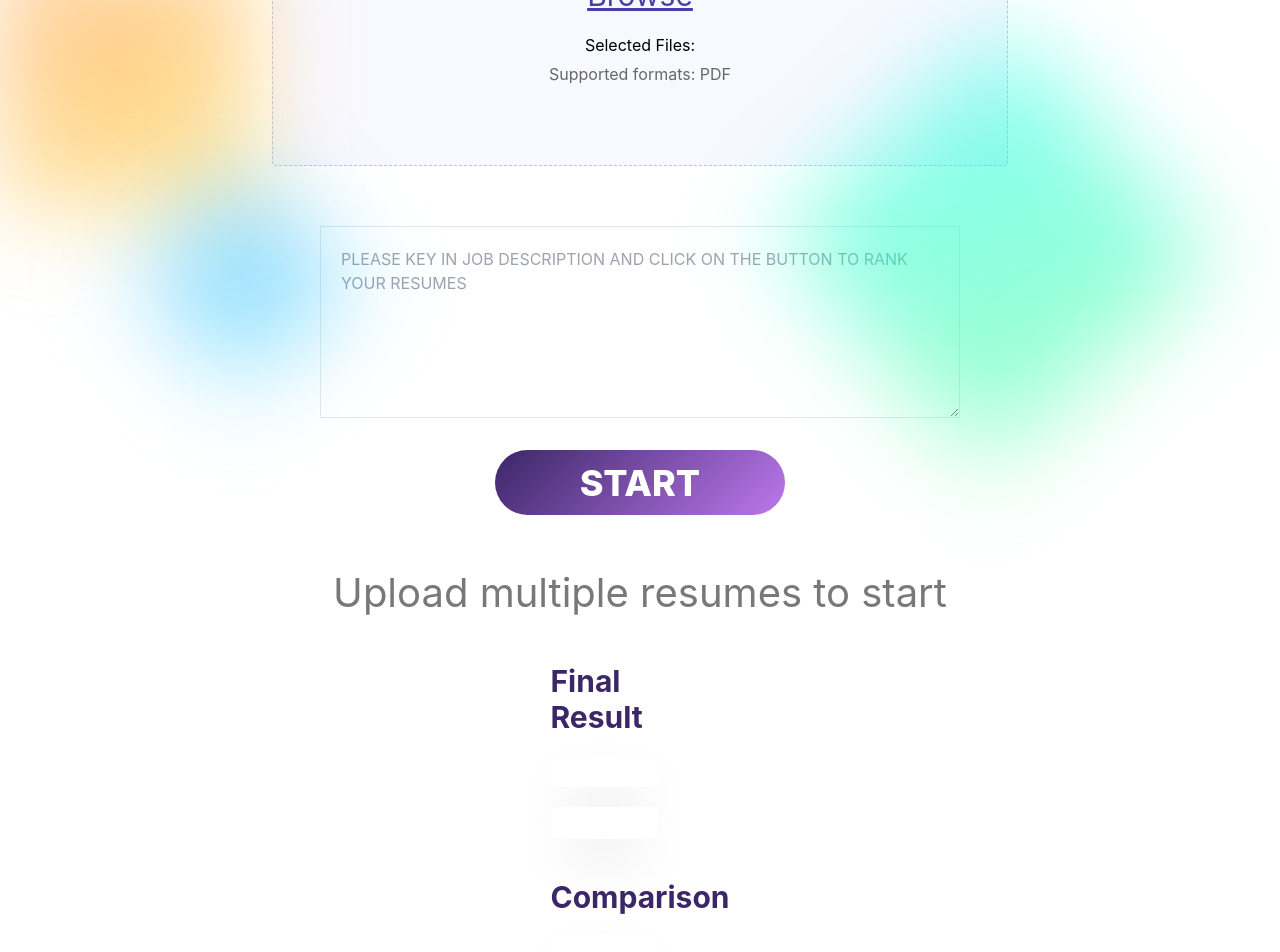
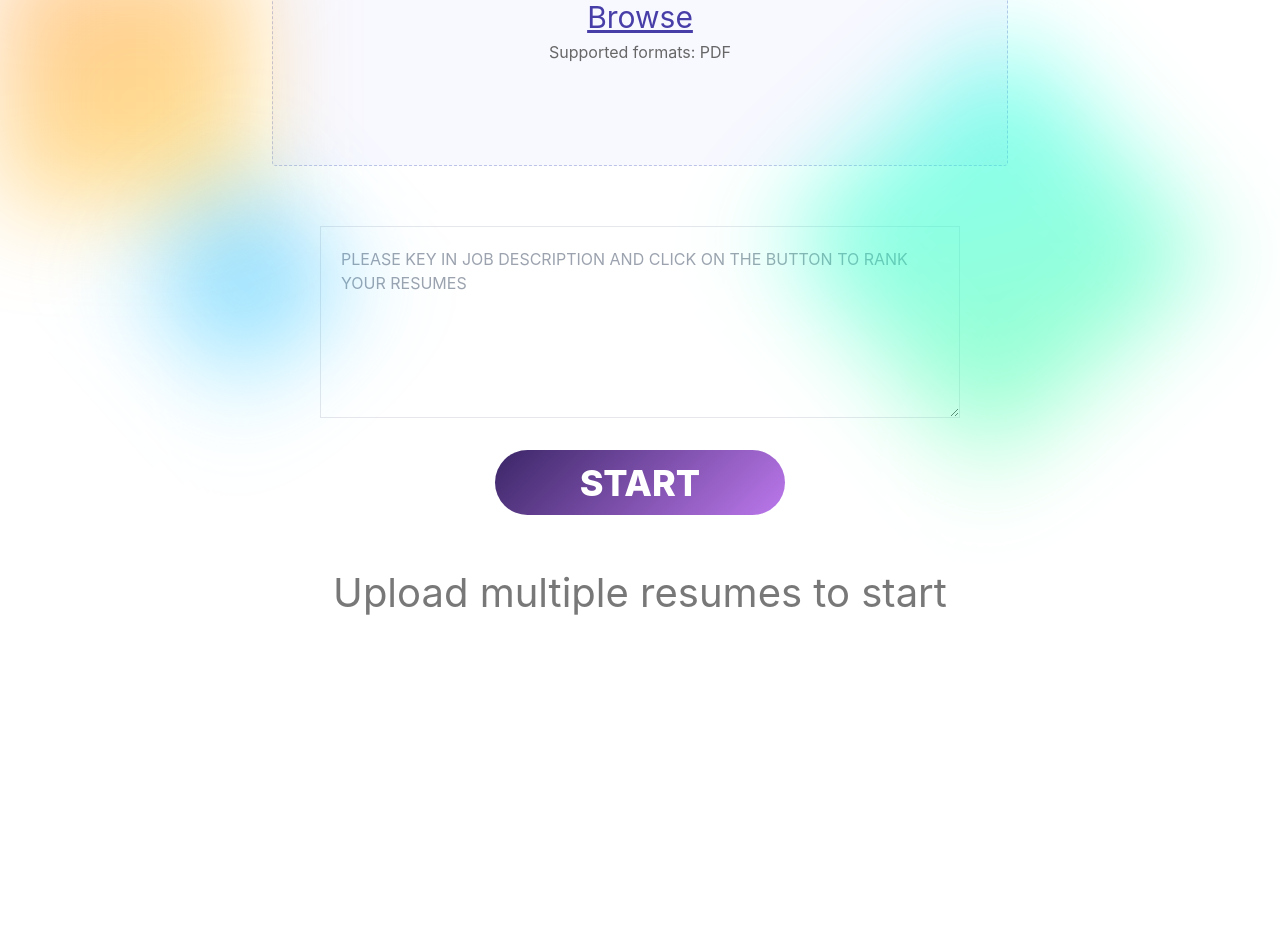
Before and after one commit to csr000/resume-analyzer, a React (Create React App) app: page /compare in a window 1280 px wide. Shown: the part 396-1348 px from the top of the page. After the commit the page ends 1019 px from the top, so only its background shows below. Built offline with nearby package versions, Linux system fonts and the light colour scheme.

Commit message:
minor update

```diff
--- a/src/App.css
+++ b/src/App.css
@@ -6,7 +6,7 @@
 
 .shapes {
   width: 100%;
-  min-height:100%;
+  min-height: 100%;
 }
 
 .shape1 {
@@ -64,7 +64,7 @@
   width: 312.42px;
   height: 312.42px;
   right: 10%;
-  bottom:0%;
+  bottom: 0%;
   background: linear-gradient(
     207.54deg,
     rgba(0, 255, 240, 0.5) -6.54%,
@@ -100,11 +100,10 @@
   color: #61dafb;
 }
 
-@keyframes App-logo-spin {
-  from {
-    transform: rotate(0deg);
-  }
-  to {
-    transform: rotate(360deg);
-  }
+.output {
+  display: none;
 }
+
+.output.active {
+  display: block;
+}
--- a/src/pages/Compare.js
+++ b/src/pages/Compare.js
@@ -13,7 +13,6 @@ export default function Compare() {
   const [compare, setCompare] = useState();
   const [showOutput, setShowOutput] = useState(false);
   const [fileName, setFileName] = useState("");
-
 
   const queries = [{ key: "job_description", value: jobDesc }];
 
@@ -53,7 +52,7 @@ export default function Compare() {
           >
             Browse
           </button>
-          <span id="pdfName">Selected Files: {fileName}</span>
+          {fileName && <span id="pdfName">Selected Files: {fileName}</span>}
         </div>
         <p className="formats">Supported formats: PDF</p>
       </div>
@@ -89,27 +88,30 @@ export default function Compare() {
         START
       </button>
       <h2 className="upload-text">Upload multiple resumes to start </h2>
-      <div className={showOutput ? "output active" : "output"} id="output">
-        <div className=" flex flex-col mt-30 w-3/5">
+
+      <div
+        className={showOutput ? "output active my-28" : "output my-28"}
+        id="output"
+      >
+        <div className="mt-30 mx-96">
           <h3 className="font-bold text-3xl mt-10" style={{ color: "#3B2667" }}>
             Final Result
           </h3>
-          {/* <p className="text-sm text-gray-300">Best suited to least suited</p> */}
-          <div className="bg-white p-4 shadow-2xl rounded-md mt-5">
-            <p>{resume1}</p>
+          <div className="bg-white p-4 shadow-xl rounded-lg mt-5">
+            <p className="text-lg text-gray-500">{resume1}</p>
           </div>
 
-          <div className="bg-white p-4 shadow-2xl rounded-md mt-5">
-            <p>{resume2}</p>
+          <div className="bg-white p-4 shadow-xl rounded-lg mt-5">
+            <p className="text-lg text-gray-500">{resume2}</p>
           </div>
         </div>
-        <div className="flex flex-col mt-30 w-3/5">
+        <div className="mt-30 mx-96">
           <h3 className="font-bold text-3xl mt-10" style={{ color: "#3B2667" }}>
             Comparison
           </h3>
           {/* <p className="text-sm text-gray-300">Best suited to least suited</p> */}
-          <div className="bg-white p-4 shadow-2xl rounded-md mt-5">
-            <p>{compare}</p>
+          <div className="bg-white p-4 shadow-xl rounded-lg mt-5">
+            <p className="text-lg text-gray-500">{compare}</p>
           </div>
         </div>
       </div>
--- a/src/pages/Home.js
+++ b/src/pages/Home.js
@@ -15,7 +15,7 @@ export default function Home() {
   const [skills, setSkills] = useState([]);
   const fileInput = useRef(null);
   const [showOutput, setShowOutput] = useState(false);
-  const [fileName, setFileName] = useState("");
+  const [fileName, setFileName] = useState(null);
 
   const handleFileSelect = (event) => {
     let formData = new FormData();
@@ -46,18 +46,14 @@ export default function Home() {
           >
             Browse
           </button>
-          <span id="pdfName">Selected File Name: {fileName}</span>
+          {fileName && <span id="pdfName">Selected File Name: {fileName}</span>}
         </div>
         <p className="formats">Supported formats: PDF</p>
       </div>
       <button
         className="start-btn font-extrabold rounded-full"
         onClick={() => {
-          if (fileName === null) {
-            swal("Please select a file!", {
-              icon: "error",
-            });
-          } else {
+          if (fileName) {
             setShowOutput(true);
             postData("http://127.0.0.1:8000/parse?", null, formData, {
               setName,
@@ -66,6 +62,10 @@ export default function Home() {
               setEducation,
               setSkills,
             });
+          } else {
+            swal("Please select a file!", {
+              icon: "error",
+            });
           }
         }}
       >
@@ -73,8 +73,11 @@ export default function Home() {
       </button>
       <h2 className="upload-text">Upload a resume to start</h2>
 
-      <div className={showOutput ? "output active" : "output"} id="output">
-        <div className=" flex flex-col items-center justify-center mt-60">
+      <div
+        className={showOutput ? "output active mt-60" : "output mt-60"}
+        id="output"
+      >
+        <div className="flex flex-col items-center justify-center">
           <embed src={pdfUrl} width="900" height="900" type="application/pdf" />
           <h3 className="font-bold text-5xl mt-10" style={{ color: "#3B2667" }}>
             Resume Analysis
--- a/src/pages/Rank.js
+++ b/src/pages/Rank.js
@@ -71,7 +71,7 @@ export default function Rank() {
           >
             Browse
           </button>
-          <span id="pdfName">Selected Files: {fileName}</span>
+          {fileName && <span id="pdfName">Selected Files: {fileName}</span>}
         </div>
         <p className="formats">Supported formats: PDF</p>
       </div>
@@ -95,13 +95,12 @@ export default function Rank() {
               icon: "error",
             });
           } else {
-            setShowOutput(true)
-          postData("http://127.0.0.1:8000/rank?", queries, formData, {
-            setResumeData,
-          })
-        }
-        }
-        }
+            setShowOutput(true);
+            postData("http://127.0.0.1:8000/rank?", queries, formData, {
+              setResumeData,
+            });
+          }
+        }}
       >
         START
       </button>
--- a/src/styles/home.css
+++ b/src/styles/home.css
@@ -60,11 +60,3 @@
   font-size: 30px;
   font-weight: 700;
 }
-
-.nav-menu {
-  display: none;
-}
-
-.nav-menu.active {
-  display: block;
-}
--- a/src/utils/index.js
+++ b/src/utils/index.js
@@ -40,6 +40,8 @@ export async function postData(
     title: "Analyzing",
     icon: "info",
     button: false,
+    closeOnClickOutside: false,
+    closeOnEsc: false,
   });
 
   try {
```
Lines whose indentation alone changed are shown as unchanged.
